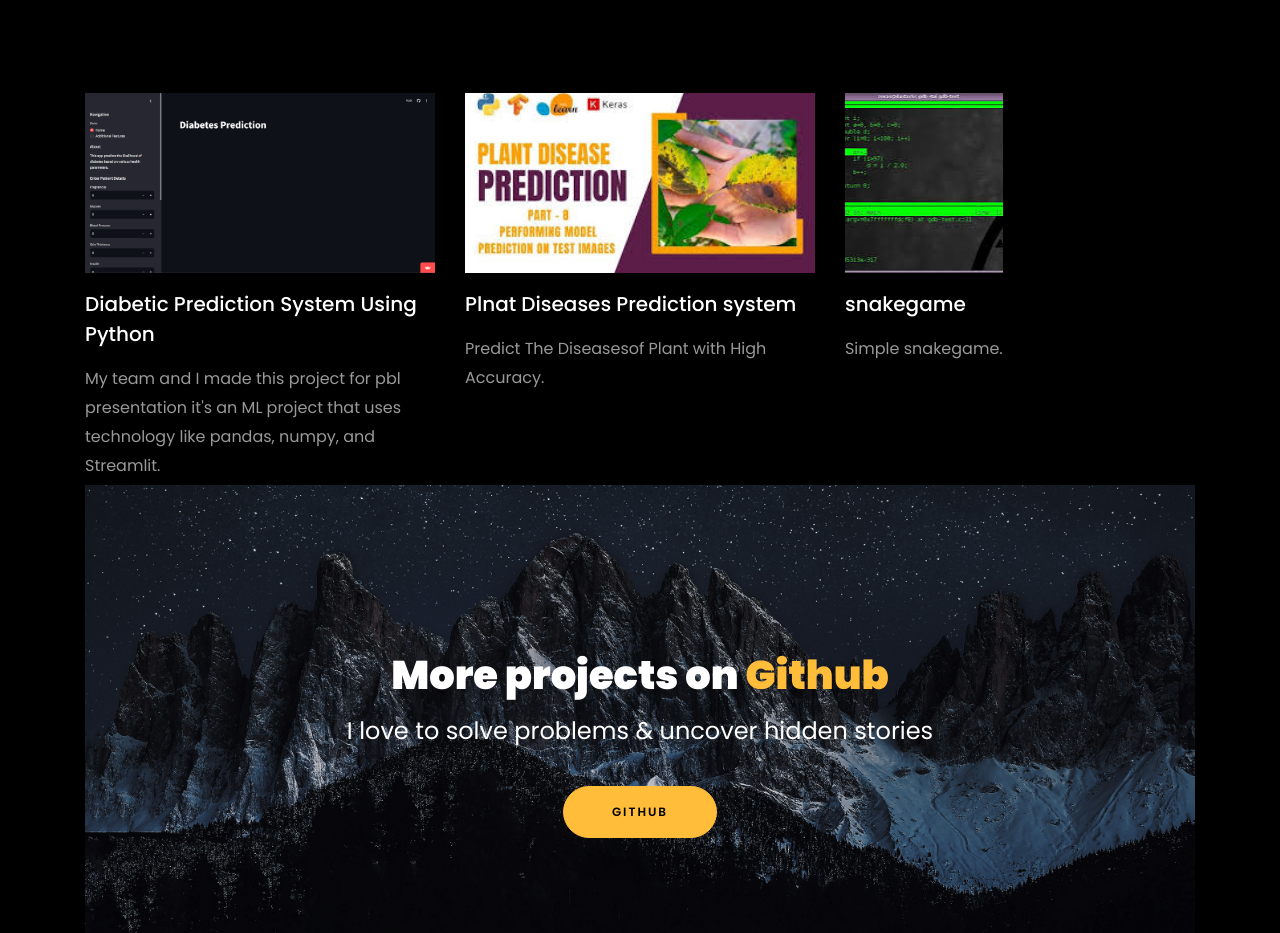
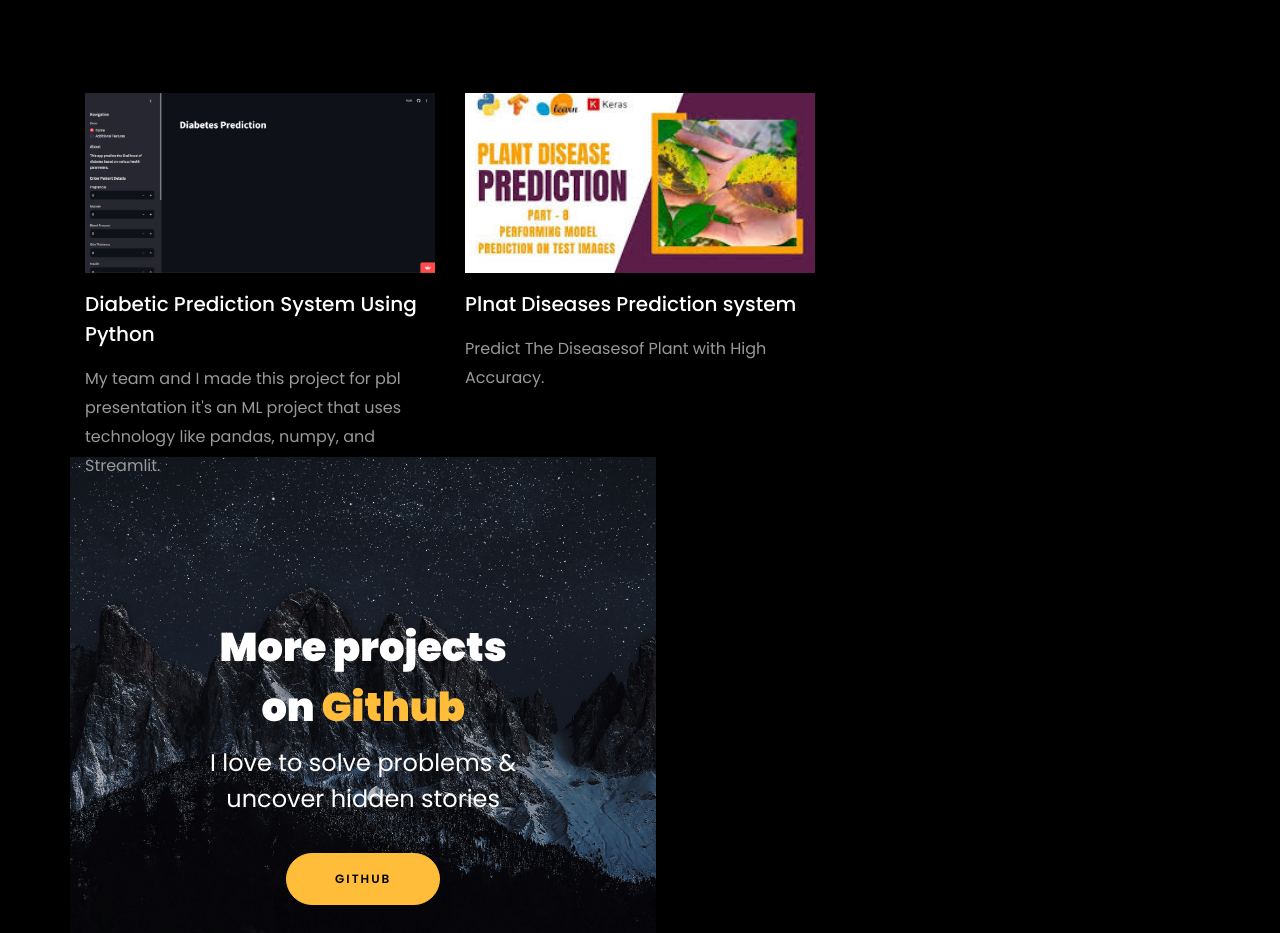
Before and after one commit to prathameshatkare/prathameshatkare.github.io, a plain HTML site: page index.html in a window 1280 px wide. Shown: the part 2775-3708 px from the top of the page. Drawn offline with Linux system fonts and the light colour scheme; files whose address does not match are found by name.

Commit message:
Update index.html

```diff
--- a/index.html
+++ b/index.html
@@ -428,18 +428,7 @@
               </div>
             </div>
           </div>
-          <div class="col-md-4 d-flex ftco-animate">
-          	<div class="blog-entry">
-              <a href="https://github.com/prathameshatkare/snakegame" class="block-20 zoom-effect" style="background-image: url('images/download\ \(1\).jpeg');">
-              </a>
-              <div class="text mt-3 float-right d-block">
 
-                <h3 class="heading"><a href="https://github.com/prathameshatkare/snakegame/blob/main/snake.cpp">snakegame</a></h3>
-                <p>Simple snakegame.</p>
-              </div>
-            </div>
-          </div>
-        </div>
 	<br>
 		<!-- added justify-content-center to center align the last two projects -->
 		<!-- <div class="row d-flex justify-content-center">
```
